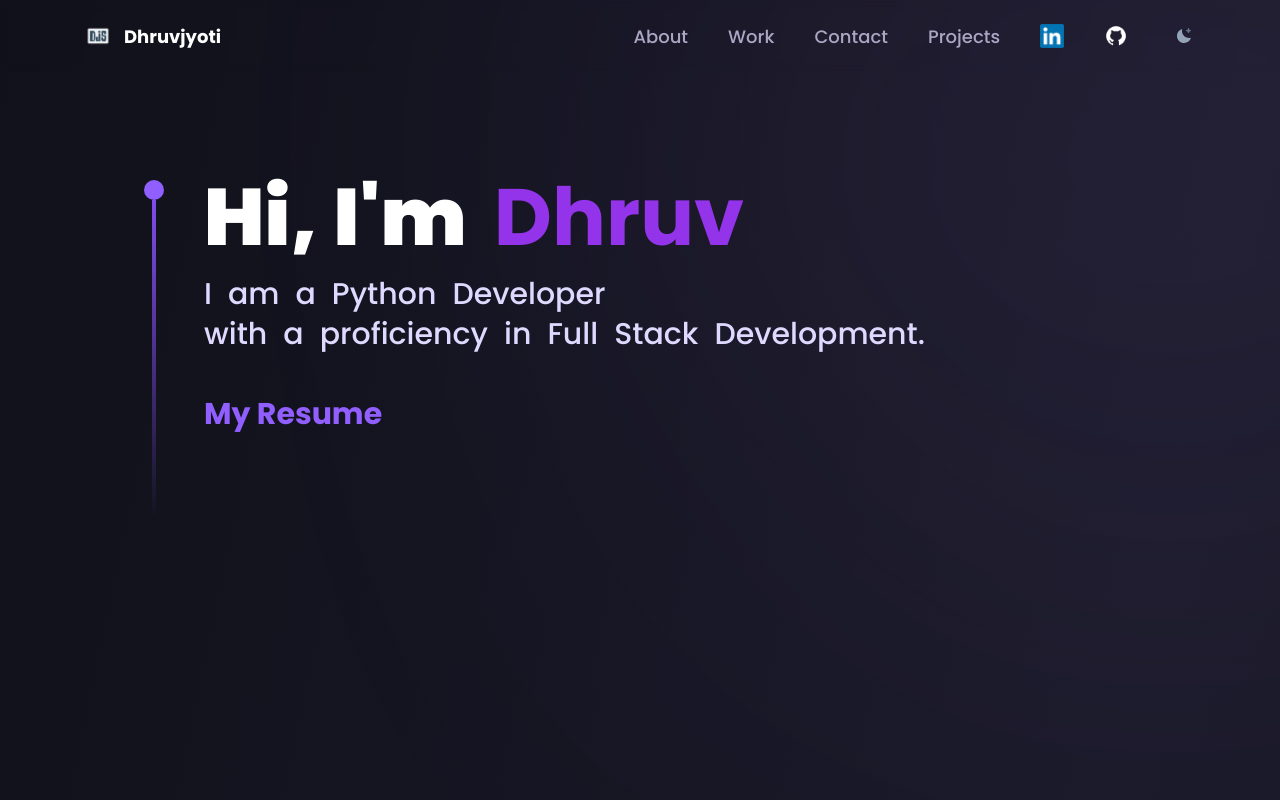
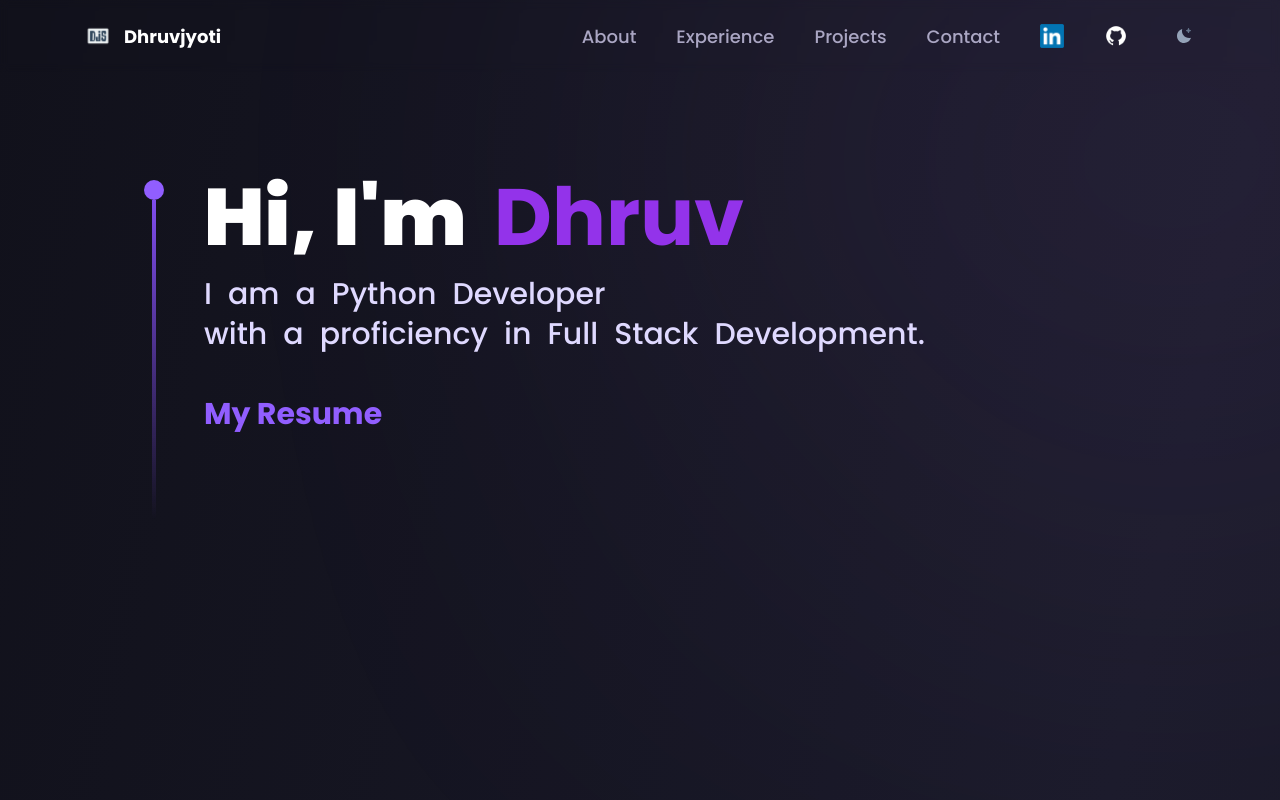
Before and after one commit to Darkdriller/portfolio, a Next.js app: page / in a window 1280 px wide. Shown: the top 800 px of the page. Built offline with nearby package versions, Linux system fonts and the light colour scheme.

Commit message:
Added resume link and fixed order of navbar

```diff
--- a/components/Hero.tsx
+++ b/components/Hero.tsx
@@ -21,7 +21,7 @@
             <br className="sm:block hdden"/>
             <JelloText text="with a proficiency in Full Stack Development." className="inline-block" />
             <br/><br/>
-            <a href="" target="_blank"
+            <a href="https://drive.google.com/file/d/1hjKocj52VzaWcQANctK9-TKIyUk198Xc/view?usp=drive_link" target="_blank"
             className="relative z-10 text-[#915eff] font-bold">
               My Resume
             </a>
--- a/lib/constants/index.ts
+++ b/lib/constants/index.ts
@@ -32,15 +32,15 @@
   },
   {
     id: "work",
-    title: "Work",
+    title: "Experience",
+  },
+  {
+    id: "projects",
+    title: "Projects",
   },
   {
     id: "contact",
     title: "Contact",
-  },
-  {
-    id: "projects",
-    title: "Projects",
   },
 ];
 
```
